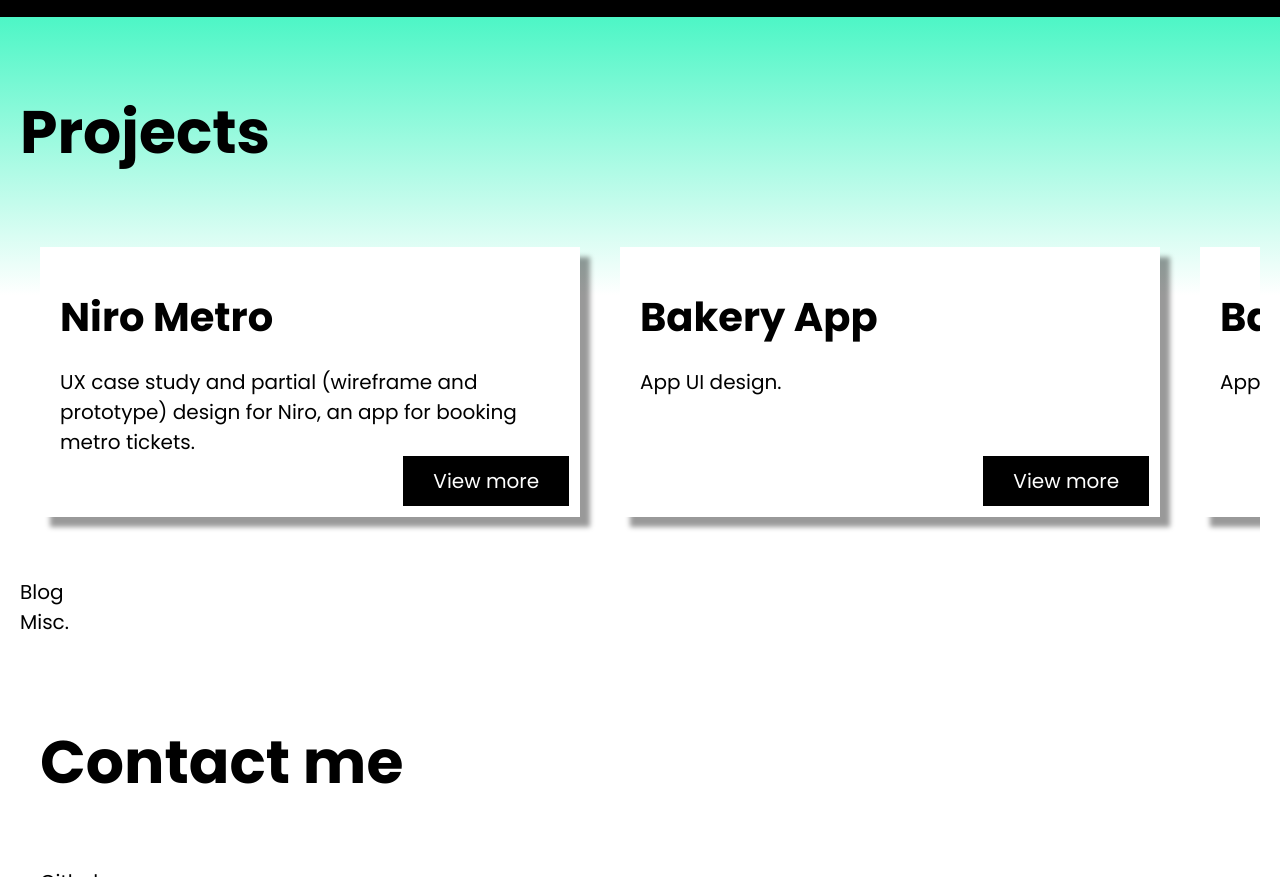
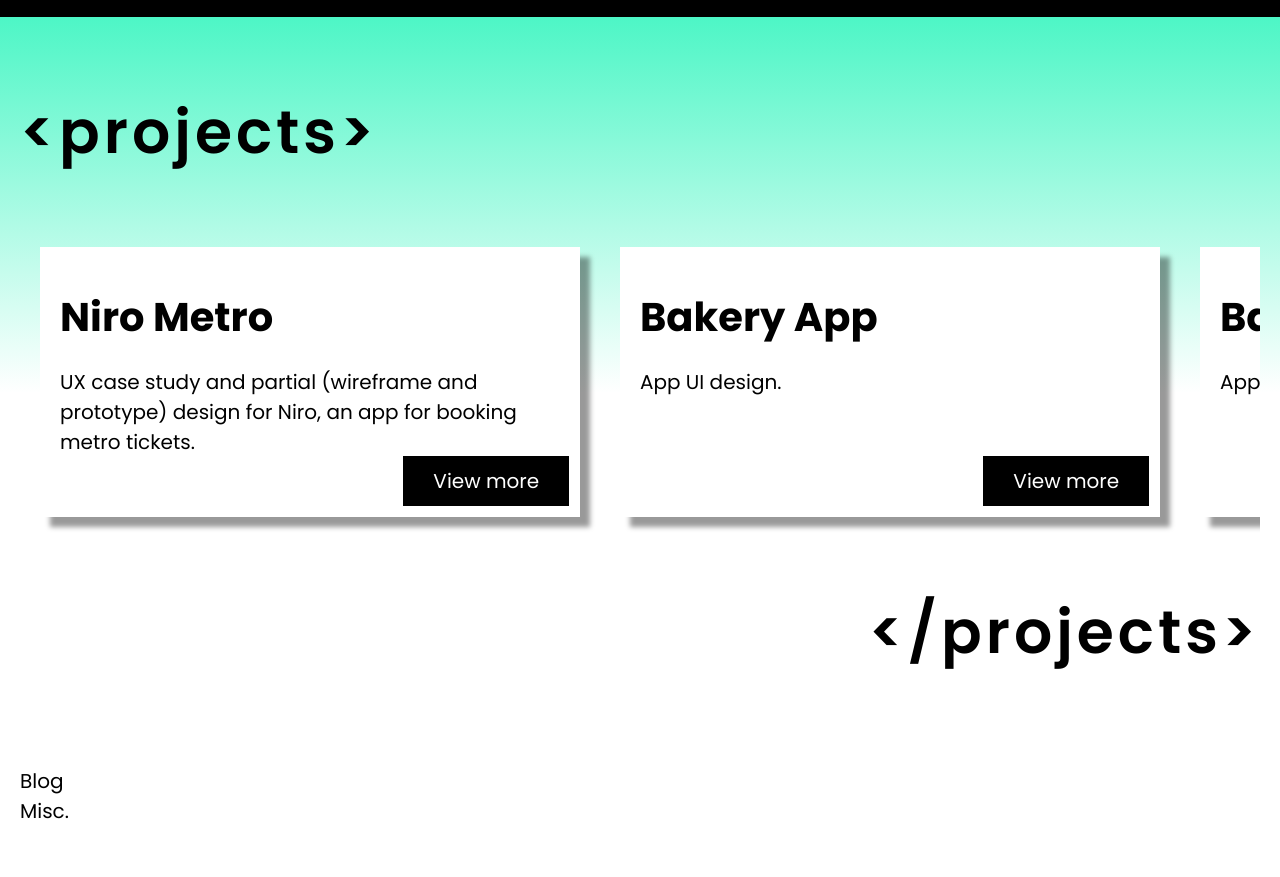
Before and after one commit to thisisamna/amna-ahmed, a plain HTML site: page index.html in a window 1280 px wide. Shown: the part 812-1689 px from the top of the page. Drawn offline with Linux system fonts and the light colour scheme.

Commit message:
Projects html tag thing :)

```diff
--- a/css/main.css
+++ b/css/main.css
@@ -158,3 +158,10 @@ section{
     background-color: var(--primary2);
     color:var(--dark);
 }
+.tag{
+    font-weight: var(--fw-bold);
+    letter-spacing: 0.2rem;
+}
+.closing{
+    text-align: right;
+}
--- a/index.html
+++ b/index.html
@@ -37,7 +37,7 @@
         </div>
     </section>
     <section class="projects">
-        <h1>Projects</h1>
+        <h1 class="opening tag">&lt;projects&gt;</h1>
         <div class="projects-wrapper">
             <div class="project-card">
                 <h2>Niro Metro</h2>
@@ -55,6 +55,7 @@
                 <a href="#" type="button" class="button">View more</a>
             </div>
         </div>
+        <h1 class="closing tag">&lt;/projects&gt;</h1>
     </section>
     <section class="graphic">
         <div class="block"></div>
```
